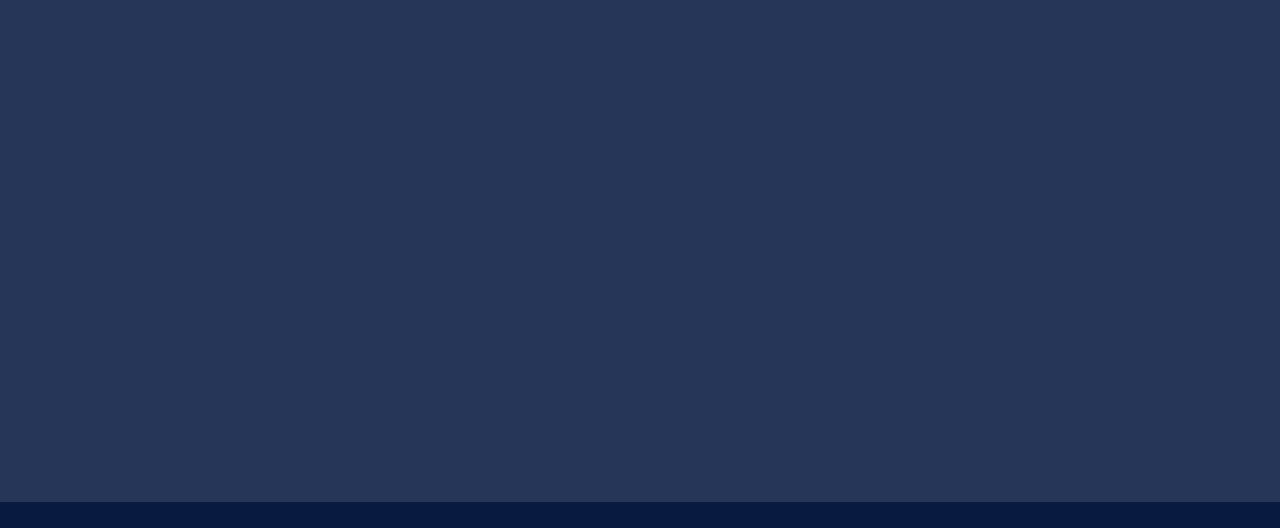
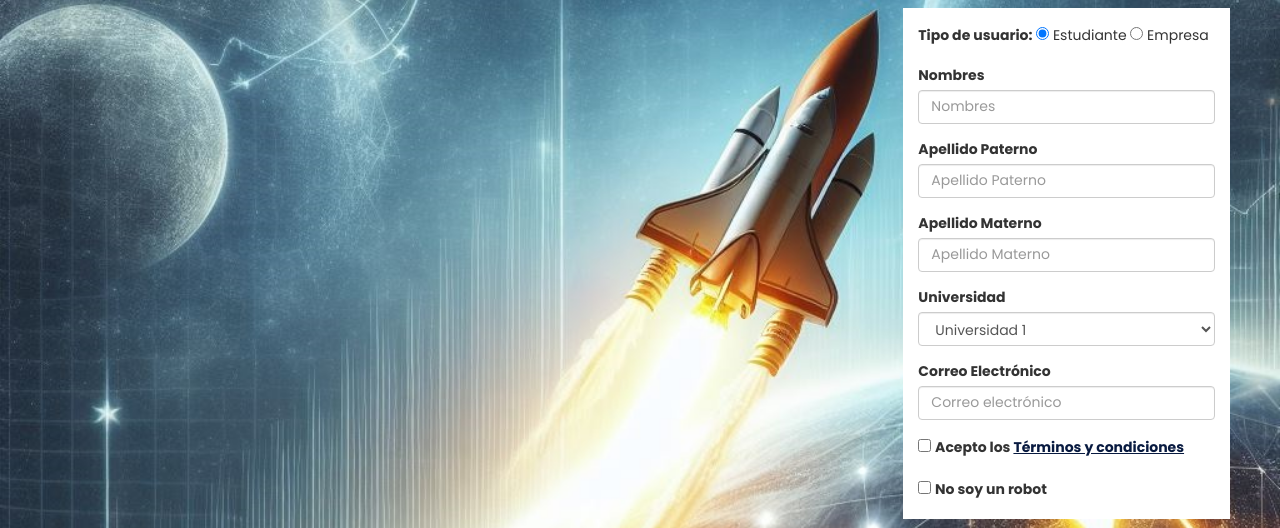
Before and after one commit to L1LZ4Z/SI385-SI42-2024-LP, a plain HTML site: page index.html in a window 1280 px wide. Shown: the part 165-693 px from the top of the page. Drawn offline with nearby package versions, Linux system fonts and the light colour scheme.

Commit message:
feat: sign up view and form completed

```diff
--- a/index.html
+++ b/index.html
@@ -20,11 +20,49 @@
           </a>
         </div>
         <ul class="nav nav-tabs">
+          <li id="load-signup" role="presentation"><a href="#">Sign Up</a></li>
         </ul>
       </nav>
     </header>
 
     <section id="main-content">
+      <div id="imagen-fondo" class="container-fluid">
+        <h1 class="text-center">¡Únete a nuestra comunidad!</h1>
+          <div class="row">
+            <div class="col-md-8 col-sm-4">
+            </div>
+            <div id="seccion-formulario" class="col-md-4 col-sm-8">
+              <div id="formulario" class="col-md-12 col-sm-12">
+                <div id="encabezadoFormulario">
+                  <div class="form-group">
+                    <label for="tipoUsuario">Tipo de usuario:</label>
+                    <input id="default" type="radio" name="tipoUsuario" value="Estudiante"> Estudiante
+                    <input id="second" type="radio" name="tipoUsuario" value="Empresa"> Empresa
+                  </div>
+                </div>
+                <!--contenido dinamico-->
+                <div id="cuerpoDinamicoFormulario">
+                </div>
+                <!--contenido dinamico-->
+                <div id="pieFormulario">
+                  <div class="form-group form-check">
+                    <input type="checkbox" class="form-check-input" id="terminos-uso" name="terminosUso" value="aceptado">
+                    <label class="form-check-label" for="terminos-uso">
+                      Acepto los <a href="" target="_blank">Términos y condiciones</a>
+                    </label>
+                  </div>
+
+                  <div class="form-group form-check">
+                    <input type="checkbox" class="form-check-input" id="no-robot" name="noRobot" value="noSoyRobot">
+                    <label class="form-check-label" for="no-robot">
+                      No soy un robot
+                    </label>
+                  </div>
+                </div>
+              </div>
+            </div>
+          </div>
+      </div>
     </section>
 
     <footer class="footer mt-auto py-3">
--- a/js/script.js
+++ b/js/script.js
@@ -0,0 +1,64 @@
+function loadDefaultForm() {
+    // Identificar botones
+    var defaultRadioButton = document.getElementById('default');
+    var secondRadioButton = document.getElementById('second')
+
+    // Cambio de comportamiento
+    defaultRadioButton.addEventListener('change', function() {
+        if (defaultRadioButton.checked) {
+            fetch('snippets/snippet_form_estudiante.html')
+              .then(response => response.text())
+              .then(data => {
+                document.getElementById('cuerpoDinamicoFormulario').innerHTML = data;
+              })
+              .catch(error => {
+                console.error('Error al cargar el contenido dinamico del formulario:', error);
+              });
+          }
+    });
+    secondRadioButton.addEventListener('change', function() {
+        if (secondRadioButton.checked) {
+            fetch('snippets/snippet_form_empresa.html')
+              .then(response => response.text())
+              .then(data => {
+                document.getElementById('cuerpoDinamicoFormulario').innerHTML = data;
+              })
+              .catch(error => {
+                console.error('Error al cargar el contenido dinamico del formulario:', error);
+              });
+          }
+    });
+
+  // Marcar el botón de radio manualmente
+  defaultRadioButton.checked = true;
+
+  // Crear un evento 'change'
+  var event = new Event('change');
+
+  // Despachar el evento en el botón de radio
+  defaultRadioButton.dispatchEvent(event);
+  }
+
+  // Funcion de arranque. Asigna comportamientos de forma dinamica al HTML
+  (function(window) {
+    // Carga el form principal
+    loadDefaultForm();
+
+    // Comportamiento de botones de barra nav
+    var boton_nav1 = document.getElementById('load-signup');
+
+
+    // Event listener para botones
+    boton_nav1.addEventListener('click', function(event) {
+      event.preventDefault();
+      fetch('snippets/snippet_sign_up.html')
+                .then(response => response.text())
+                .then(data => {
+                  document.getElementById('main-content').innerHTML = data;
+                  loadDefaultForm();
+                })
+                .catch(error => {
+                  console.error('Error al cargar el contenido dinamico del formulario:', error);
+                });
+    });
+  })(window);
--- /dev/null
+++ b/snippets/snippet_form_estudiante.html
@@ -0,0 +1,30 @@
+
+    <div class="form-group">
+        <label for="nombres">Nombres</label>
+        <input type="text" class="form-control" id="nombres" placeholder="Nombres" aria-describedby="nombresHelp">
+    </div>
+
+    <div class="form-group">
+        <label for="apellido-paterno">Apellido Paterno</label>
+        <input type="text" class="form-control" id="apellido-paterno" placeholder="Apellido Paterno" aria-describedby="apellidoPaternoHelp">
+    </div>
+
+    <div class="form-group">
+        <label for="apellido-materno">Apellido Materno</label>
+        <input type="text" class="form-control" id="apellido-materno" placeholder="Apellido Materno" aria-describedby="apellidoMaternoHelp">
+    </div>
+
+    <div class="form-group">
+        <label for="universidad">Universidad</label>
+        <select class="form-control" id="universidad" name="universidad">
+            <option value="univ1">Universidad 1</option>
+            <option value="univ2">Universidad 2</option>
+            <option value="univ3">Universidad 3</option>
+            <option value="univ4">Universidad 4</option>
+        </select>
+    </div>
+
+    <div class="form-group">
+        <label for="correo-electronico">Correo Electrónico</label>
+        <input type="email" class="form-control" id="correo-electronico" placeholder="Correo electrónico" aria-describedby="correoElectronicoHelp">
+    </div>
```
Also changed, not shown: snippets/snippet_form_empresa.html (added, +30 -0 lines), snippets/snippet_sign_up.html (added, +37 -0 lines), 1 other file.
